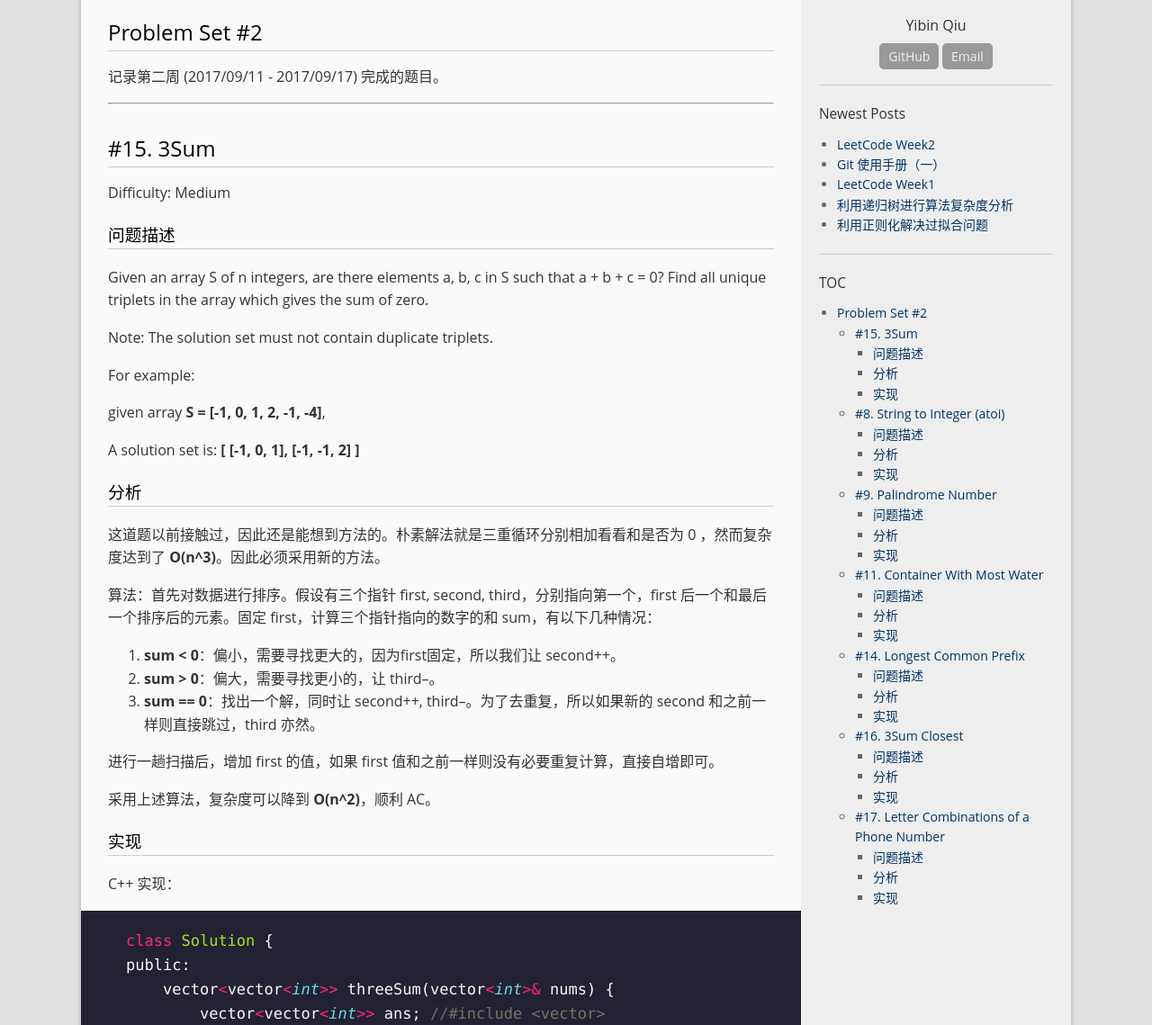
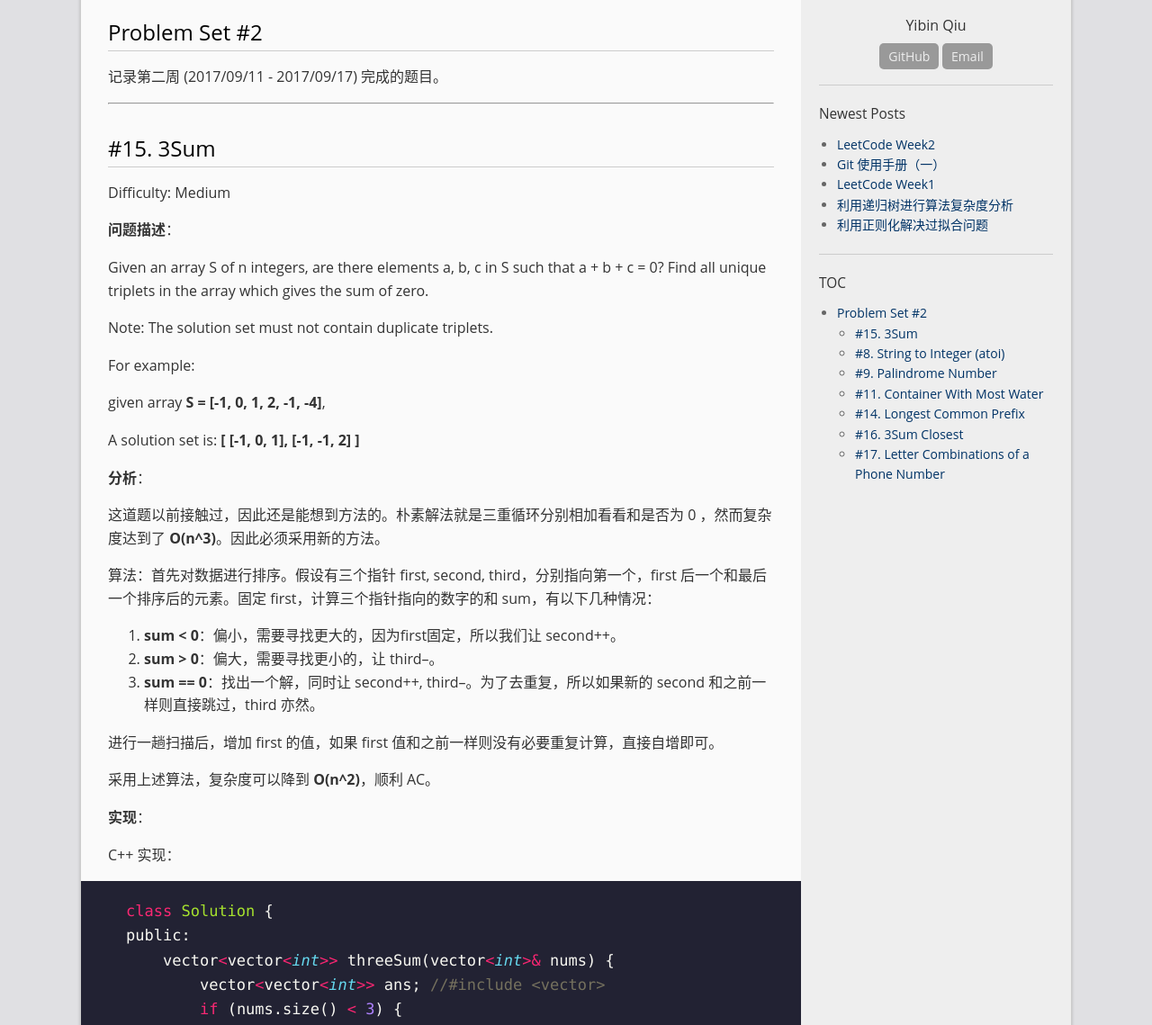
Before and after one commit to qyb225/qyb225.github.io, a Jekyll site: the page built from _posts/2017-09-11-Leetcode-Week2.md, in a window 1280 px wide and 1400 px high, cut to the strip 261-1400 px from the top of the window. Shown: the whole strip at 90% size. Built offline with Jekyll 4.4.1, drawn with Linux system fonts in a browser that asks for light colours; nearby versions of some CDN libraries; some of the changed text lies outside the part shown.

Commit message:
layout change

````diff
--- a/_posts/2017-09-11-Leetcode-Week2.md
+++ b/_posts/2017-09-11-Leetcode-Week2.md
@@ -16,7 +16,7 @@ permalink: /leetcode/week2
 
 Difficulty: Medium
 
-### 问题描述
+**问题描述**：
 
 Given an array S of n integers, are there elements a, b, c in S such that a + b + c = 0? Find all unique triplets in the array which gives the sum of zero.
 
@@ -28,7 +28,7 @@ given array **S = [-1, 0, 1, 2, -1, -4]**,
 
 A solution set is: **[ [-1, 0, 1], [-1, -1, 2] ]**
 
-### 分析
+**分析**：
 
 这道题以前接触过，因此还是能想到方法的。朴素解法就是三重循环分别相加看看和是否为 0 ，然而复杂度达到了 **O(n^3)**。因此必须采用新的方法。
 
@@ -43,7 +43,7 @@ A solution set is: **[ [-1, 0, 1], [-1, -1, 2] ]**
 
 采用上述算法，复杂度可以降到 **O(n^2)**，顺利 AC。
 
-### 实现
+**实现**：
 
 C++ 实现：
 
@@ -96,13 +96,13 @@ public:
 
 Difficulty: Medium
 
-### 问题描述
+**问题描述**：
 
 Implement atoi to convert a string to an integer.
 
 **Hint**: Carefully consider all possible input cases. If you want a challenge, please do not see below and ask yourself what are the possible input cases.
 
-### 分析
+**分析**：
 
 题目本身不难，但是通过测试样例发现了以下几个坑：
 
@@ -111,7 +111,7 @@ Implement atoi to convert a string to an integer.
 * 计算到第一个非数字字符为止
 * 烦人的 Overflow 问题
 
-### 实现
+**实现**：
 
 C 语言实现：
 
@@ -147,15 +147,15 @@ int myAtoi(char* str) {
 
 Difficulty: Easy
 
-### 问题描述
+**问题描述**：
 
 Determine whether an integer is a palindrome. Do this without extra space.
 
-### 分析
+**分析**：
 
 一开始的想法很简单，int 转换为字符串然后直接递归判断是否回文即可。然后仔细一看题目有一句：**Do this without extra space**. 而转换字符串需要新的的空间开销。然后再的想法就是倒转这个 int，如果倒转后的 reverse_x 和 x 相等，便是回文数。
 
-### 实现
+**实现**：
 
 C 实现：
 
@@ -180,13 +180,13 @@ int isPalindrome(int x) {
 
 Difficulty: Medium
 
-### 问题描述
+**问题描述**：
 
 Given n non-negative integers a1, a2, ..., an, where each represents a point at coordinate (i, ai). n vertical lines are drawn such that the two endpoints of line i is at (i, ai) and (i, 0). Find two lines, which together with x-axis forms a container, such that the container contains the most water.
 
 **Note**: You may not slant the container and n is at least 2.
 
-### 分析
+**分析**：
 
 看到这个题，第一个想到的办法就是 i, j 分别指向一个柱子（vertical line），然后循环两遍求出所有的面积即可算出最大面积。但是这样的解法复杂度达到 **O(n^2)**，略高。
 
@@ -200,7 +200,7 @@ Given n non-negative integers a1, a2, ..., an, where each represents a point at
 
 ---
 
-### 实现
+**实现**：
 
 C 实现
 
@@ -229,15 +229,15 @@ int maxArea(int* height, int heightSize) {
 
 Difficulty: Easy
 
-### 问题描述
+**问题描述**：
 
 Write a function to find the longest common prefix string amongst an array of strings.
 
-### 分析
+**分析**：
 
 这道题比较容易，只需要两重循环遍历数组列表，判断他们相同 index 的字符是否相等即可，到 '\0' 或者第一个不相等元素则停下。
 
-### 实现
+**实现**：
 
 C 实现：
 
@@ -269,7 +269,7 @@ char* longestCommonPrefix(char** strs, int strsSize) {
 
 Difficulty: Medium
 
-### 问题描述
+**问题描述**：
 
 Given an array S of n integers, find three integers in S such that the sum is closest to a given number, target. Return the sum of the three integers. You may assume that each input would have exactly one solution.
 
@@ -278,11 +278,11 @@ For example, given array **S = {-1 2 1 -4}**, and **target = 1**.
 The sum that is closest to the target is **2**. **(-1 + 2 + 1 = 2)**.
 
 
-### 分析
+**分析**：
 
-这道题和 #15. 3Sum 题目如出一辙，因此解法相似。[**Go to #15“分析”**](#分析)。
+这道题和 #15. 3Sum 题目如出一辙，因此解法相似。[**Go to #15. 3Sum**](#15-3sum)。
 
-### 实现
+**实现**：
 
 C++ 实现：
 
@@ -329,7 +329,7 @@ public:
 
 Difficulty: Medium
 
-### 问题描述
+**问题描述**：
 
 Given a digit string, return all possible letter combinations that the number could represent.
 
@@ -337,7 +337,7 @@ Input:Digit string **"23"**
 
 Output: **["ad", "ae", "af", "bd", "be", "bf", "cd", "ce", "cf"]**.
 
-### 分析
+**分析**：
 
 首先，如果只输入一个数字 **"2"**，则解是 **["a", "b", "c"]**。如果继续输入 **"23"**，则：
 
@@ -357,7 +357,7 @@ for i = 0 to ans.length - 1:
 endfor
 ```
 
-### 实现
+**实现**：
 
 C++ 实现：
 
````
